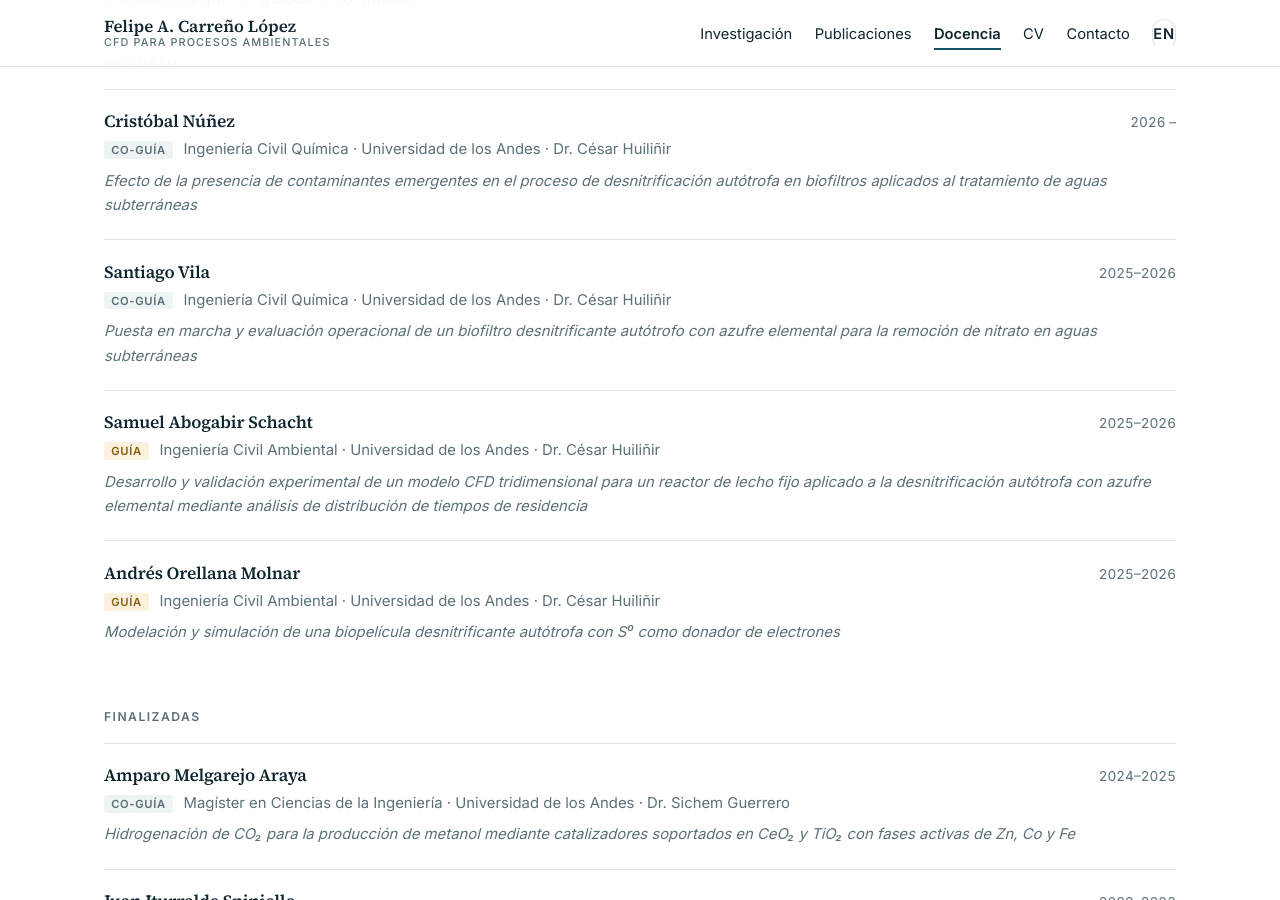
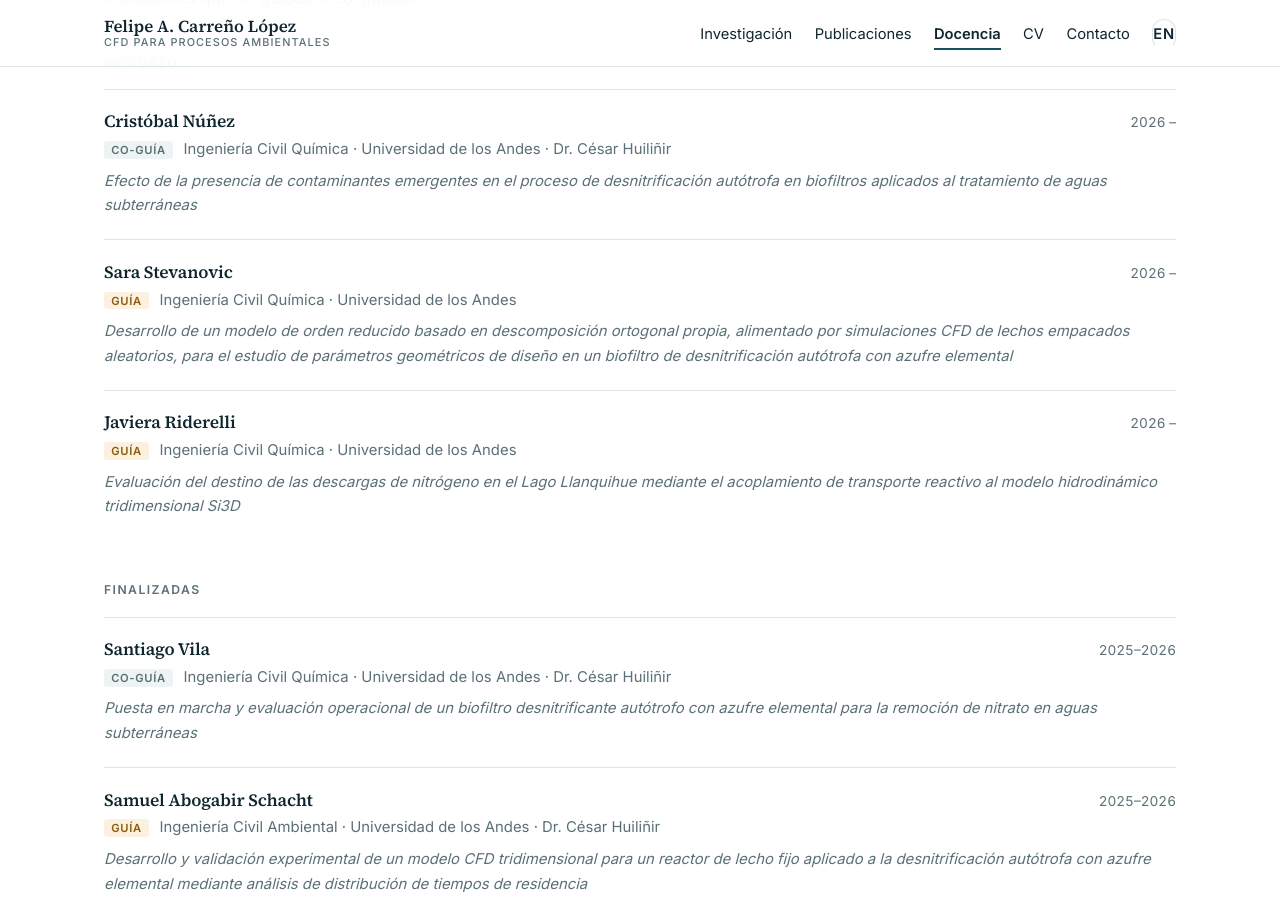
Before and after one commit to facarreno/facarreno.github.io, a Jekyll site: the page built from docencia.html, in a window 1280 px wide and 900 px high, scrolled down 2089 px. Built offline with Jekyll 4.4.1, drawn with Linux system fonts in a browser that asks for light colours.

Commit message:
Tesis: tres aprobadas, dos nuevas en curso

```diff
--- a/_data/theses.yml
+++ b/_data/theses.yml
@@ -8,6 +8,30 @@
   title:
     es: "Efecto de la presencia de contaminantes emergentes en el proceso de desnitrificación autótrofa en biofiltros aplicados al tratamiento de aguas subterráneas"
     en: "Effect of emerging contaminants on autotrophic denitrification in biofilters for groundwater treatment"
+  institution: "Universidad de los Andes"
+  period: "2026 –"
+  status: current
+
+- student: "Sara Stevanovic"
+  program:
+    es: "Ingeniería Civil Química"
+    en: "Chemical Engineering"
+  role: supervisor
+  title:
+    es: "Desarrollo de un modelo de orden reducido basado en descomposición ortogonal propia, alimentado por simulaciones CFD de lechos empacados aleatorios, para el estudio de parámetros geométricos de diseño en un biofiltro de desnitrificación autótrofa con azufre elemental"
+    en: "Development of a proper orthogonal decomposition reduced-order model, driven by CFD simulations of random packed beds, to study geometric design parameters in an elemental sulfur autotrophic denitrification biofilter"
+  institution: "Universidad de los Andes"
+  period: "2026 –"
+  status: current
+
+- student: "Javiera Riderelli"
+  program:
+    es: "Ingeniería Civil Química"
+    en: "Chemical Engineering"
+  role: supervisor
+  title:
+    es: "Evaluación del destino de las descargas de nitrógeno en el Lago Llanquihue mediante el acoplamiento de transporte reactivo al modelo hidrodinámico tridimensional Si3D"
+    en: "Assessing the fate of nitrogen discharges in Lake Llanquihue by coupling reactive transport to the three-dimensional hydrodynamic model Si3D"
   institution: "Universidad de los Andes"
   period: "2026 –"
   status: current
@@ -23,7 +47,7 @@
     en: "Start-up and operational assessment of an elemental sulfur autotrophic denitrifying biofilter for nitrate removal from groundwater"
   institution: "Universidad de los Andes"
   period: "2025–2026"
-  status: current
+  status: past
 
 - student: "Samuel Abogabir Schacht"
   program:
@@ -36,7 +60,7 @@
     en: "Development and experimental validation of a three-dimensional CFD model of a fixed-bed reactor for sulfur-based autotrophic denitrification through residence time distribution analysis"
   institution: "Universidad de los Andes"
   period: "2025–2026"
-  status: current
+  status: past
 
 - student: "Andrés Orellana Molnar"
   program:
@@ -49,7 +73,7 @@
     en: "Modelling and simulation of an autotrophic denitrifying biofilm with S⁰ as electron donor"
   institution: "Universidad de los Andes"
   period: "2025–2026"
-  status: current
+  status: past
 
 - student: "Amparo Melgarejo Araya"
   program:
```
